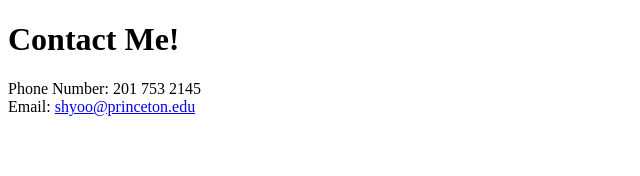
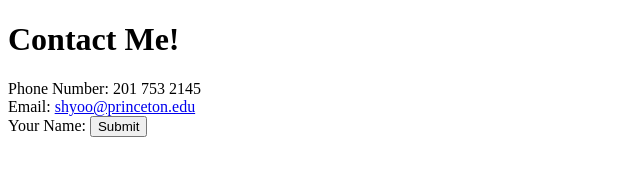
Before and after one commit to sunnyyoo/cv, a plain HTML site: page contact-me.html in a window 1280 px wide. Shown: the whole page, without its empty margins (0-640 px from the left). Drawn offline with Linux system fonts and the light colour scheme.

Commit message:
Add files via upload

```diff
--- a/contact-me.html
+++ b/contact-me.html
@@ -12,5 +12,9 @@
         <br>
         Email: <a href = "mailto:shyoo@princeton.edu"> shyoo@princeton.edu </a>
     </p1>
+    <form method = post action = "index.html">
+        <label> Your Name: </label>
+        <input type = "submit" name = "">
+    </form>
 </body>
 </html>
```
Also changed, not shown: index.html (+1 -1 lines).
